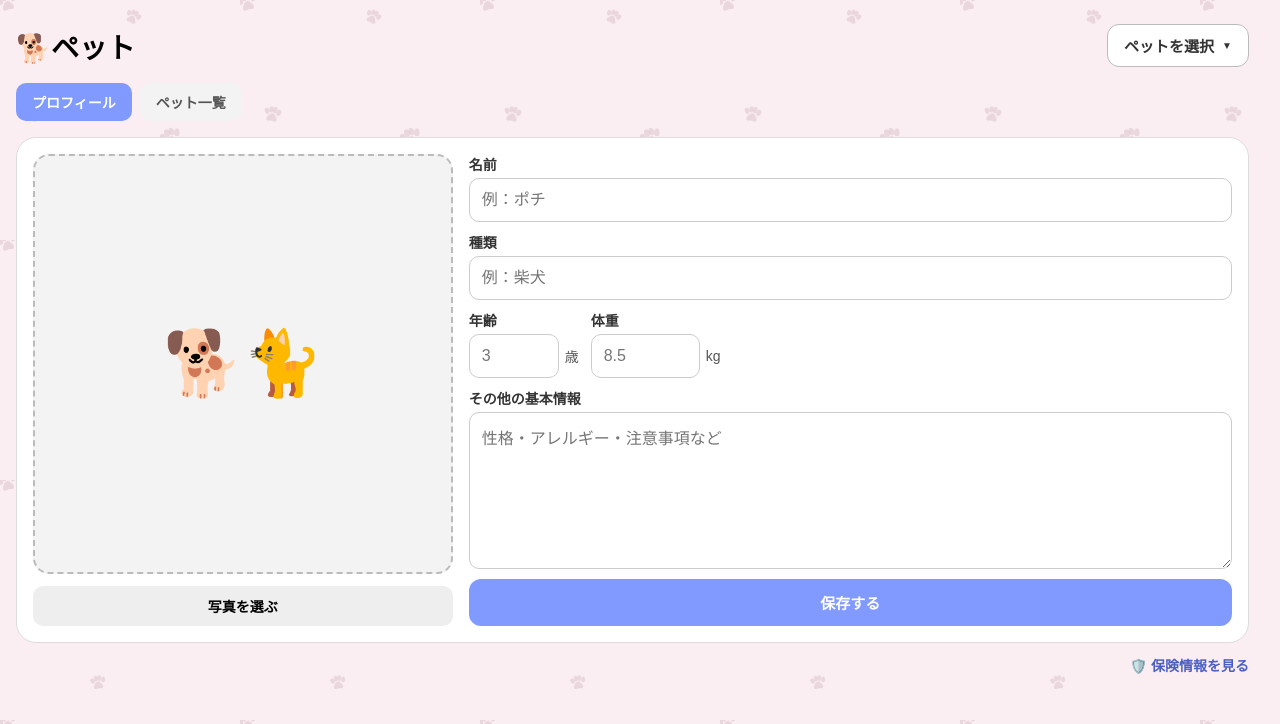
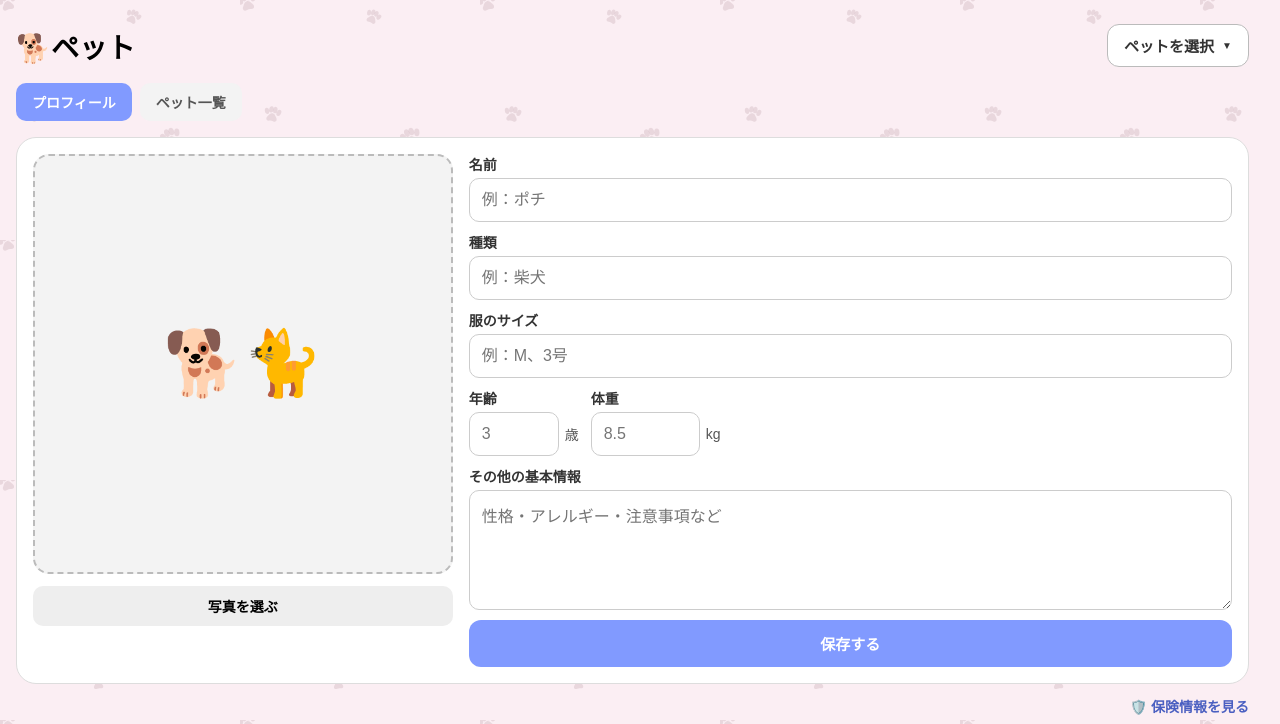
Before and after one commit to MKome00/Hackathon_TeamTyodai, a Flask app: page /pets in a window 1280 px wide. Shown: the top 724 px of the page. Run offline with Flask 3, Linux system fonts and the light colour scheme; data that the repository does not hold is empty.

Commit message:
ペット情報に服のサイズを追加
petsテーブルにclothing_size列を追加(既存DBはALTER TABLEで移行)し、
プロフィール編集画面から服のサイズ(S/M/Lなど)を自由入力で登録・表示できるようにした。

Co-Authored-By: Claude Sonnet 5 <noreply@anthropic.com>

```diff
--- a/app.py
+++ b/app.py
@@ -75,6 +75,10 @@ def init_db():  # ペット情報を保存するテーブルを準備する関
     if "photo" not in column_names:  # 既存のpetsテーブルにphoto列がまだ存在しない場合
 
         connection.execute("ALTER TABLE pets ADD COLUMN photo TEXT")  # 既存テーブルに画像ファイル名保存用のphoto列を追加する
+
+    if "clothing_size" not in column_names:  # 既存のpetsテーブルにclothing_size列がまだ存在しない場合
+
+        connection.execute("ALTER TABLE pets ADD COLUMN clothing_size TEXT")  # 既存テーブルに服のサイズ保存用のclothing_size列を追加する
 
     connection.execute(  # recordsテーブルが存在しない場合に新しく作成するSQLを実行する
 
@@ -727,6 +731,8 @@ def pets():  # ペット画面の表示、新規登録、既存情報の更新
 
         note = request.form.get("note", "").strip()  # その他の基本情報を取得し、前後の余分な空白を削除する
 
+        clothing_size = request.form.get("clothing_size", "").strip()  # 服のサイズ(S/M/Lなど)を取得し、前後の余分な空白を削除する
+
         photo = request.files.get("photo")  # フォームから送信されたペット写真ファイルを取得する
 
         photo_filename = None  # 新しい画像が送信されなかった場合に備えて画像ファイル名を空の状態にする
@@ -749,6 +755,10 @@ def pets():  # ペット画面の表示、新規登録、既存情報の更新
 
             error_message = "その他の基本情報は500文字以内で入力してください。"  # その他情報の文字数制限を知らせる
 
+        elif len(clothing_size) > 20:  # 服のサイズが20文字を超えている場合
+
+            error_message = "服のサイズは20文字以内で入力してください。"  # 服のサイズの文字数制限を知らせる
+
         age = None  # 年齢が未入力の場合はデータベースへNULLとして保存するためNoneを初期値にする
 
         if not error_message and age_text:  # ここまでエラーがなく、年齢が入力されている場合
@@ -788,7 +798,7 @@ def pets():  # ペット画面の表示、新規登録、既存情報の更新
             pet_list = connection.execute(  # 登録済みのペットをすべて取得する
 
                 """
-                SELECT id, name, type, age, weight, note, photo
+                SELECT id, name, type, age, weight, note, photo, clothing_size
                 FROM pets
                 ORDER BY id
                 """  # ペット一覧を登録順に取得するSQLを書く
@@ -802,7 +812,7 @@ def pets():  # ペット画面の表示、新規登録、既存情報の更新
                 selected_pet = connection.execute(  # 編集していたペット情報をもう一度取得する
 
                     """
-                    SELECT id, name, type, age, weight, note, photo
+                    SELECT id, name, type, age, weight, note, photo, clothing_size
                     FROM pets
                     WHERE id = ?
                     """,  # 編集対象のペット1匹を取得するSQLを書く
@@ -842,11 +852,11 @@ def pets():  # ペット画面の表示、新規登録、既存情報の更新
 
                     """
                     UPDATE pets
-                    SET name = ?, type = ?, age = ?, weight = ?, note = ?, photo = ?
+                    SET name = ?, type = ?, age = ?, weight = ?, note = ?, photo = ?, clothing_size = ?
                     WHERE id = ?
                     """,  # 指定されたIDのペット情報と写真を更新するSQLを書く
 
-                    (name, pet_type, age, weight, note, photo_filename, pet_id)  # 更新する値と対象ペットIDをSQLへ渡す
+                    (name, pet_type, age, weight, note, photo_filename, clothing_size, pet_id)  # 更新する値と対象ペットIDをSQLへ渡す
 
                 )  # 写真を含むUPDATE処理を終了する
 
@@ -856,11 +866,11 @@ def pets():  # ペット画面の表示、新規登録、既存情報の更新
 
                     """
                     UPDATE pets
-                    SET name = ?, type = ?, age = ?, weight = ?, note = ?
+                    SET name = ?, type = ?, age = ?, weight = ?, note = ?, clothing_size = ?
                     WHERE id = ?
                     """,  # 写真列には触れずプロフィール情報だけ更新するSQLを書く
 
-                    (name, pet_type, age, weight, note, pet_id)  # 更新する文字情報と対象ペットIDをSQLへ渡す
+                    (name, pet_type, age, weight, note, clothing_size, pet_id)  # 更新する文字情報と対象ペットIDをSQLへ渡す
 
                 )  # 写真を変更しないUPDATE処理を終了する
 
@@ -869,11 +879,11 @@ def pets():  # ペット画面の表示、新規登録、既存情報の更新
             cursor = connection.execute(  # 新しいペット情報をpetsテーブルへ登録し、新しく作られたIDも取得できるようにする
 
                 """
-                INSERT INTO pets (name, type, age, weight, note, photo)
-                VALUES (?, ?, ?, ?, ?, ?)
+                INSERT INTO pets (name, type, age, weight, note, photo, clothing_size)
+                VALUES (?, ?, ?, ?, ?, ?, ?)
                 """,  # 新しいペットの基本情報と画像ファイル名を保存するSQLを書く
 
-                (name, pet_type, age, weight, note, photo_filename)  # 入力されたプロフィール情報と画像ファイル名をSQLへ渡す
+                (name, pet_type, age, weight, note, photo_filename, clothing_size)  # 入力されたプロフィール情報と画像ファイル名をSQLへ渡す
 
             )  # INSERT処理を終了する
 
@@ -892,7 +902,7 @@ def pets():  # ペット画面の表示、新規登録、既存情報の更新
     pet_list = connection.execute(  # petsテーブルから登録されているすべてのペットを取得する
 
         """
-        SELECT id, name, type, age, weight, note, photo
+        SELECT id, name, type, age, weight, note, photo, clothing_size
         FROM pets
         ORDER BY id
         """  # 登録された順番でペット情報を取得するSQLを書く
@@ -914,7 +924,7 @@ def pets():  # ペット画面の表示、新規登録、既存情報の更新
             selected_pet = connection.execute(  # 指定されたIDのペット情報を取得する
 
                 """
-                SELECT id, name, type, age, weight, note, photo
+                SELECT id, name, type, age, weight, note, photo, clothing_size
                 FROM pets
                 WHERE id = ?
                 """,  # URLで指定されたペット1匹を取得するSQLを書く
@@ -928,7 +938,7 @@ def pets():  # ペット画面の表示、新規登録、既存情報の更新
             selected_pet = connection.execute(  # 登録されている中で最もIDが小さいペットを取得する
 
                 """
-                SELECT id, name, type, age, weight, note, photo
+                SELECT id, name, type, age, weight, note, photo, clothing_size
                 FROM pets
                 ORDER BY id ASC
                 LIMIT 1
--- a/templates/pets.html
+++ b/templates/pets.html
@@ -209,6 +209,21 @@
                             > <!-- ペットの種類を最大50文字までに制限する -->
 
                         </div> <!-- 種類入力グループを終了する -->
+
+                        <div class="pet-input-group"> <!-- 服のサイズ入力欄を1つのグループとしてまとめる -->
+
+                            <label for="pet-clothing-size">服のサイズ</label> <!-- 服のサイズ入力欄の説明を表示する -->
+
+                            <input
+                                id="pet-clothing-size"
+                                name="clothing_size"
+                                type="text"
+                                value="{{ selected_pet['clothing_size'] if selected_pet and selected_pet['clothing_size'] else '' }}"
+                                maxlength="20"
+                                placeholder="例：M、3号"
+                            > <!-- 服のサイズ表記(S/M/Lなど)を最大20文字までの自由入力にする -->
+
+                        </div> <!-- 服のサイズ入力グループを終了する -->
 
                         <div class="pet-input-row"> <!-- 年齢と体重を横並びにするための領域を作る -->
 
```
